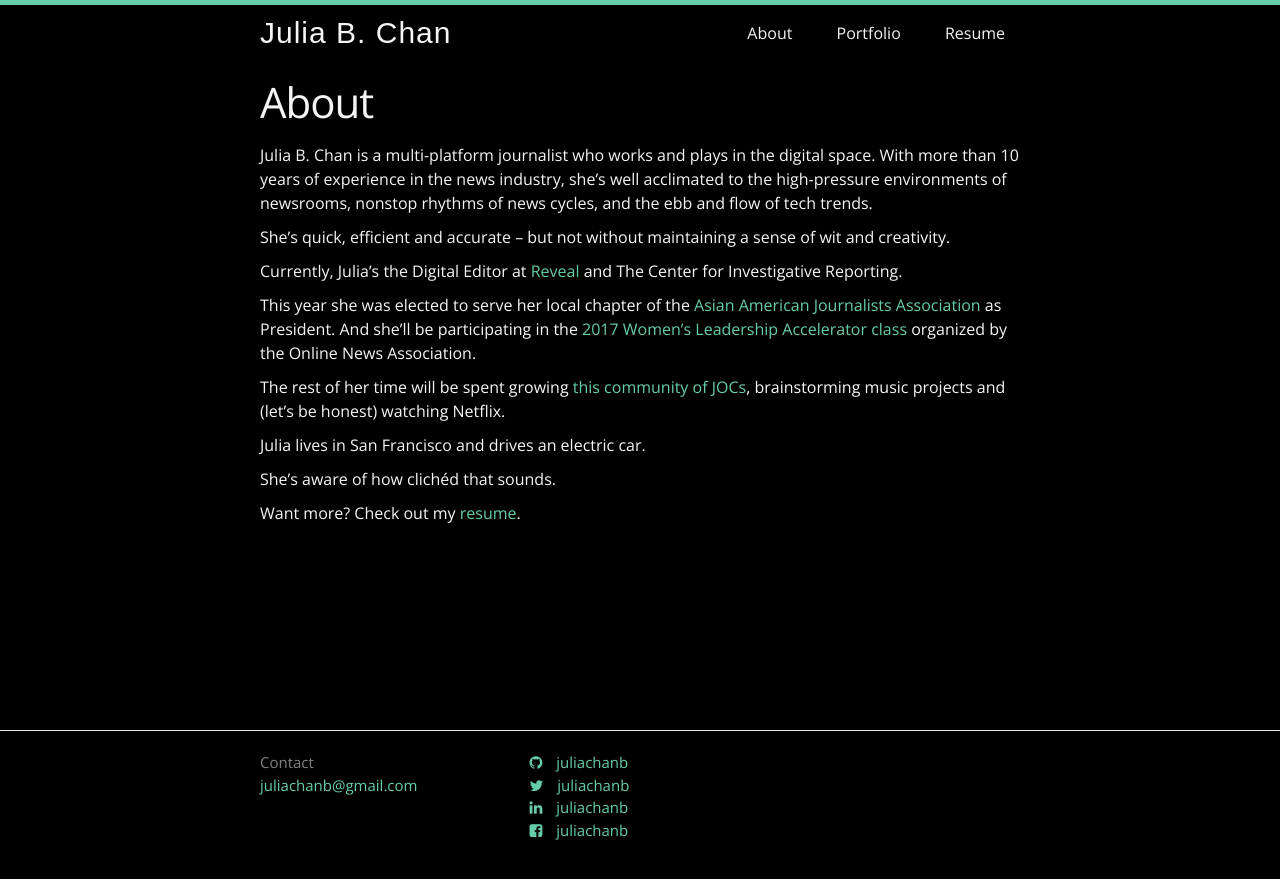
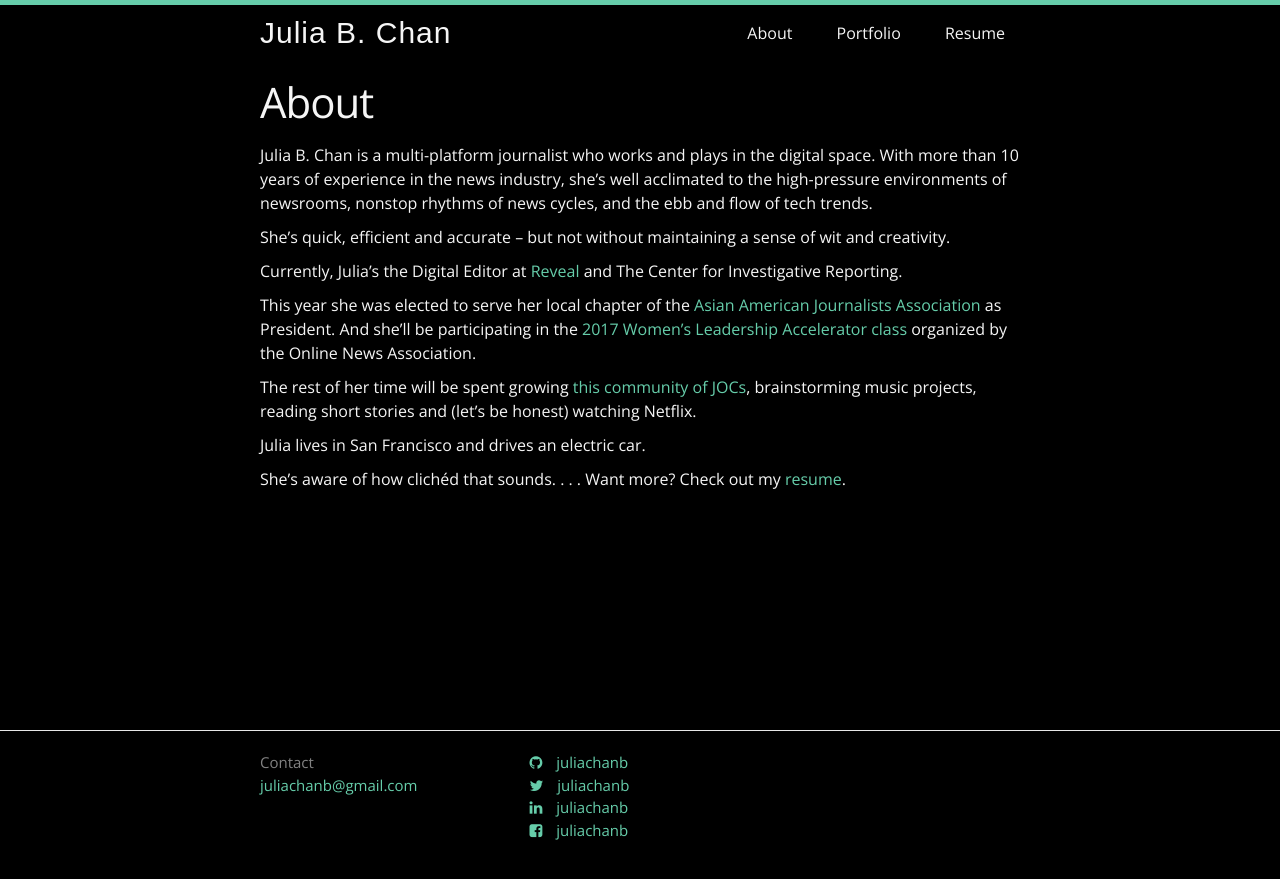
Before and after one commit to juliachanb/juliachanb.github.io, a Jekyll site: the page built from pages/about.md, in a window 1280 px wide. Shown: the top 879 px of the page. Built offline with Jekyll 4.4.1, drawn with Linux system fonts in a browser that asks for light colours; nearby versions of some CDN libraries; some web fonts are replaced.

Commit message:
updated the ending

```diff
--- a/pages/about.md
+++ b/pages/about.md
@@ -13,10 +13,12 @@ Currently, Julia's the Digital Editor at [Reveal](https://www.revealnews.org/) a
 
 This year she was elected to serve her local chapter of the [Asian American Journalists Association](http://www.aaja.org/) as President. And she'll be participating in the [2017 Women's Leadership Accelerator class](https://journalists.org/programs/womens-leadership-accelerator/2017-class/) organized by the Online News Association.
 
-The rest of her time will be spent growing [this community of JOCs](https://journalistsofcolor.us/), brainstorming music projects and (let's be honest) watching Netflix.
+The rest of her time will be spent growing [this community of JOCs](https://journalistsofcolor.us/), brainstorming music projects, reading short stories and (let's be honest) watching Netflix.
 
 Julia lives in San Francisco and drives an electric car.
 
 She's aware of how clichéd that sounds.
-
+.
+.
+.
 Want more? Check out my [resume](/resume/).
```
